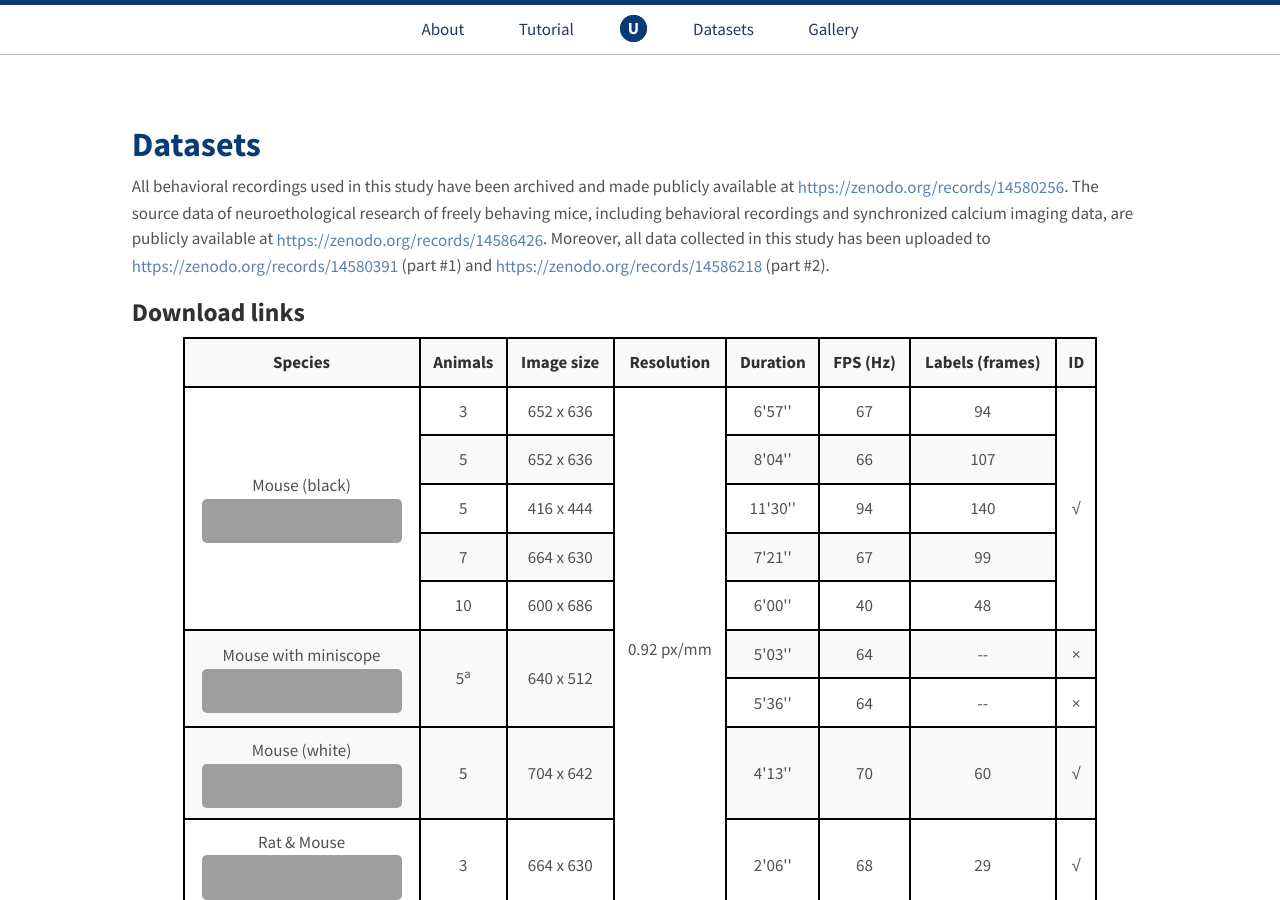
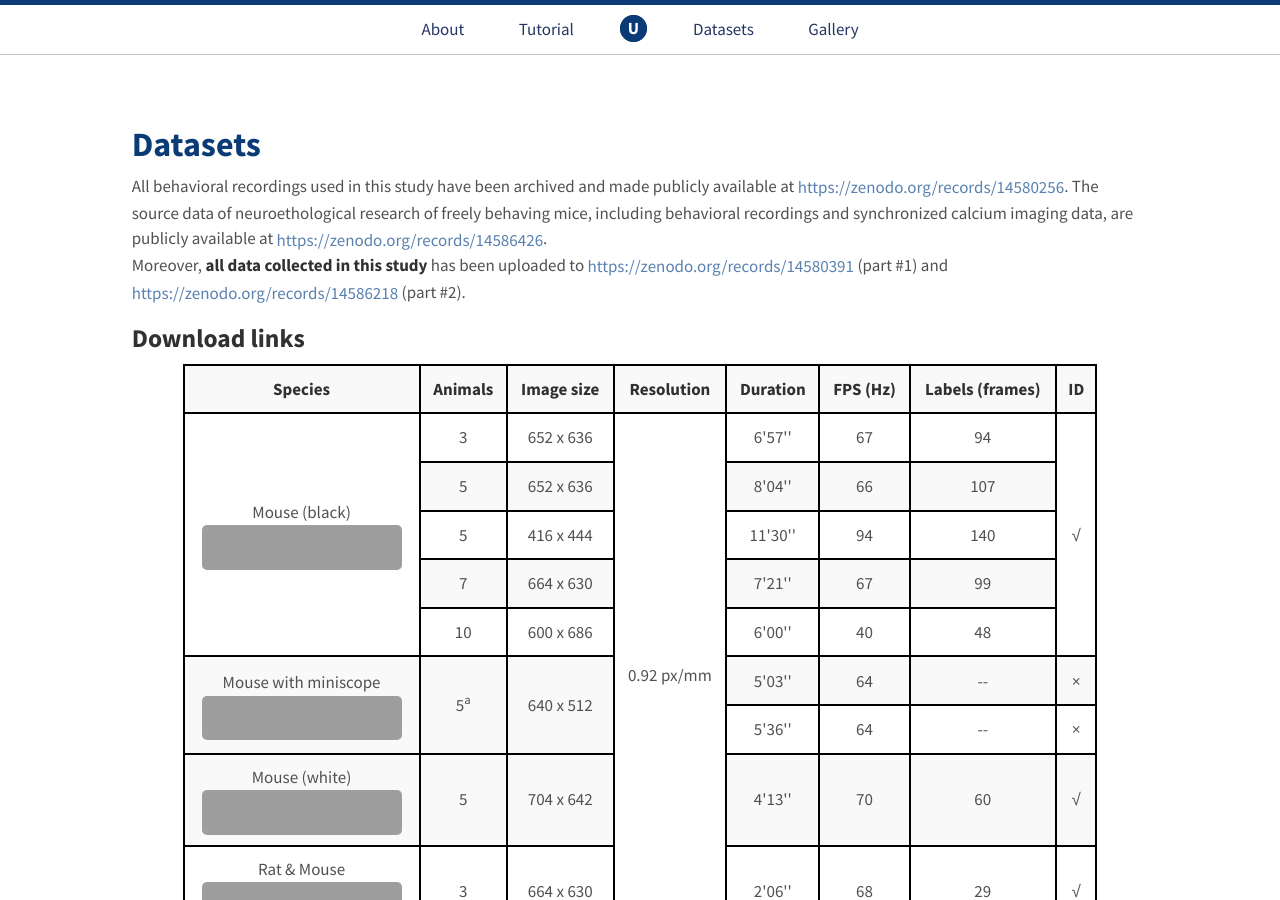
Before and after one commit to cabooster/UDMT, a Jekyll site: the page built from Datasets.md, in a window 1280 px wide and 900 px high, cut to the strip 0-900 px from the top of the window. Built offline with Jekyll 4.4.1, drawn with Linux system fonts in a browser that asks for light colours; grey boxes are pictures that could not be loaded.

Commit message:
Update Datasets.md

```diff
--- a/Datasets.md
+++ b/Datasets.md
@@ -4,7 +4,8 @@ title: Datasets
 ---
 
 All behavioral recordings used in this study have been archived and made publicly available at [https://zenodo.org/records/14580256](https://zenodo.org/records/14580256). The source data of neuroethological research of freely behaving mice, including behavioral recordings and synchronized calcium imaging data, are publicly available at [https://zenodo.org/records/14586426](https://zenodo.org/records/14586426).
-Moreover, all data collected in this study has been uploaded to [https://zenodo.org/records/14580391](https://zenodo.org/records/14580391) (part #1) and [https://zenodo.org/records/14586218](https://zenodo.org/records/14586218) (part #2).
+<br>
+Moreover, **all data collected in this study** has been uploaded to [https://zenodo.org/records/14580391](https://zenodo.org/records/14580391) (part #1) and [https://zenodo.org/records/14586218](https://zenodo.org/records/14586218) (part #2).
 
 ## Download links
 
```
